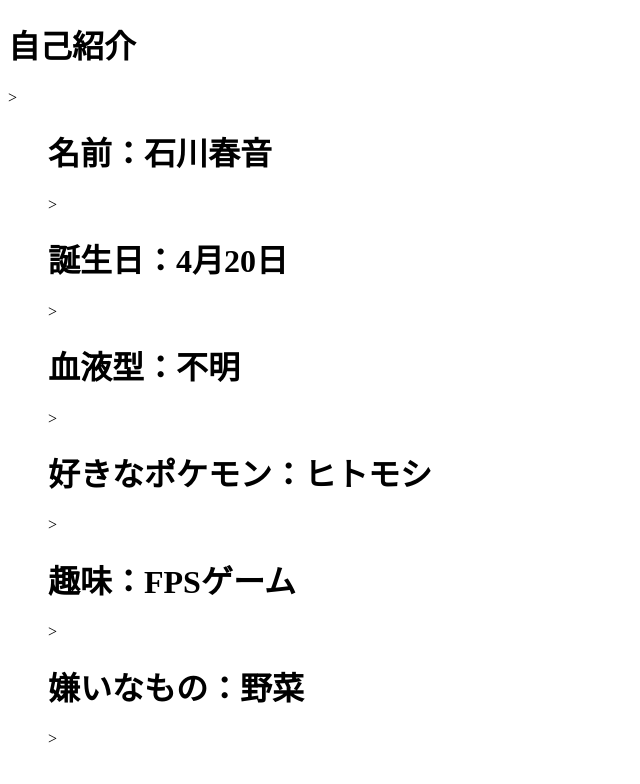
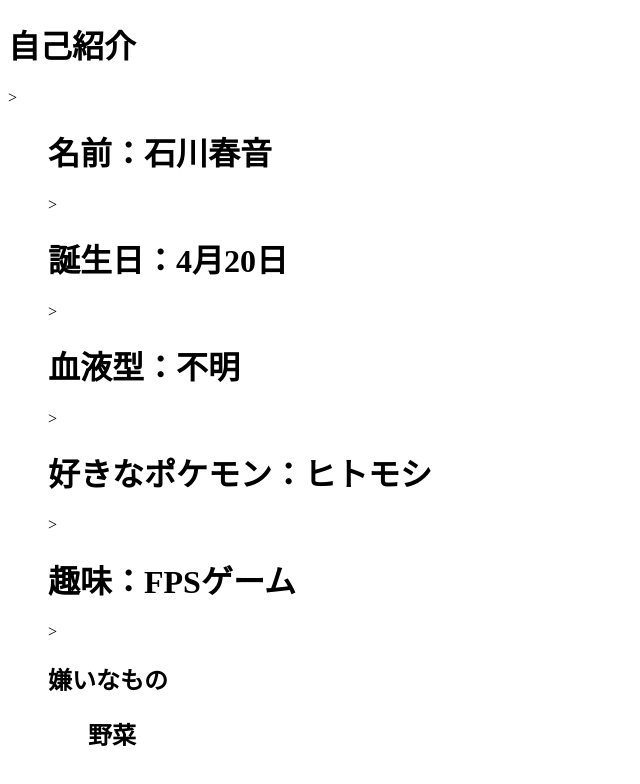
Before and after one commit to ishikawaharuto/git-practice, a plain HTML site: page index.html in a window 1280 px wide. Shown: the whole page, without its empty margins (0-640 px from the left). Drawn offline with Linux system fonts and the light colour scheme.

Commit message:
嫌いなもの

```diff
--- a/index.html
+++ b/index.html
@@ -13,6 +13,8 @@
         <h1>血液型：不明</h1>>
         <h1>好きなポケモン：ヒトモシ</h1>>
         <h1>趣味：FPSゲーム</h1>>
-        <h1>嫌いなもの：野菜</h1>>
     </body>
+    <h2>嫌いなもの</h2>
+    <ul>
+        <h2>野菜</h2>
 </html>
```
